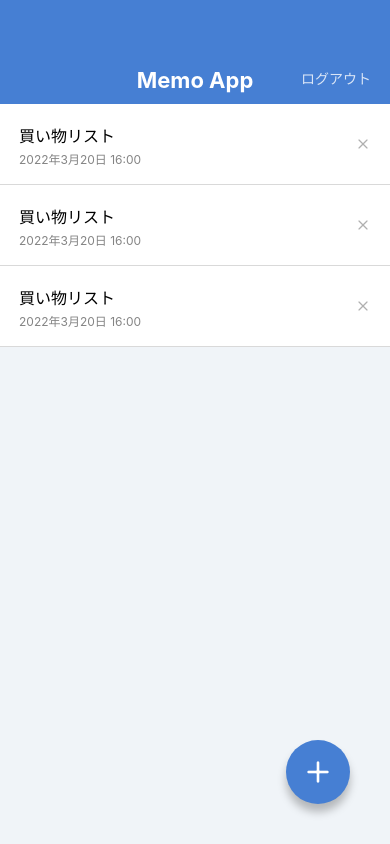
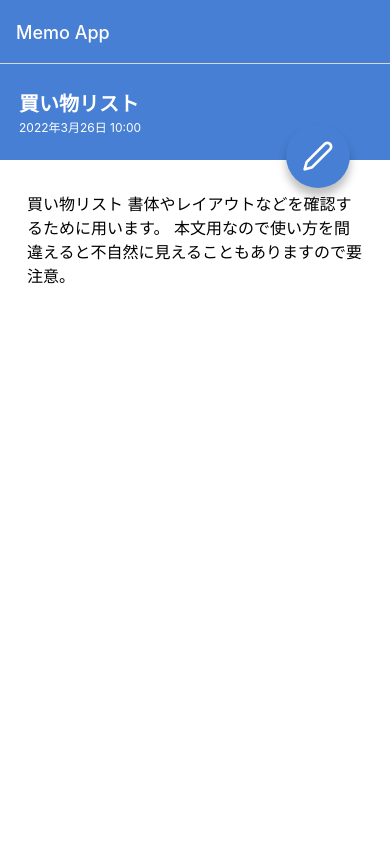
Before and after one commit to Nagao-yuma/MemoApp, a React Native app: screen /MemoDetail in a window 390 px wide. Built offline with nearby package versions, Linux system fonts and the light colour scheme.

Commit message:
add_navigator

```diff
--- a/App.jsx
+++ b/App.jsx
@@ -1,14 +1,34 @@
 import React from 'react';
+import { NavigationContainer } from '@react-navigation/native';
+import { createNativeStackNavigator } from '@react-navigation/native-stack';
 
 import MemoListScreen from './src/screens/MemoListScreen';
 import MemoDetailScreen from './src/screens/MemoDetailScreen';
 import MemoEditScreen from './src/screens/MemoEditScreen';
 import MemoCreateScreen from './src/screens/MemoCreateScreen';
-import LoginScreen from './src/screens/LogInScreen';
+import LogInScreen from './src/screens/LogInScreen';
 import SignUpScreen from './src/screens/SignUpScreen';
+
+const Stack = createNativeStackNavigator();
 
 export default function App() {
     return (
-      <MemoListScreen />
+      <NavigationContainer>
+        <Stack.Navigator
+          initialRouteName='MemoDetail'
+          screenOptions={{
+            headerStyle: { backgroundColor: '#467FD3'},
+            headerTitleStyle: { color: '#FFF'},
+            headerTitle: 'Memo App',
+          }}
+        >
+          <Stack.Screen name="MemoList" component={MemoListScreen} />
+          <Stack.Screen name="MemoDetail" component={MemoDetailScreen} />
+          <Stack.Screen name="MemoEdit" component={MemoEditScreen} />
+          <Stack.Screen name="MemoCreate" component={MemoCreateScreen} />
+          <Stack.Screen name="LogIn" component={LogInScreen} />
+          <Stack.Screen name="SignUp" component={SignUpScreen} />
+        </Stack.Navigator>
+      </NavigationContainer>
     );
 }
--- a/package.json
+++ b/package.json
@@ -9,12 +9,17 @@
   },
   "dependencies": {
     "@expo/vector-icons": "^12.0.5",
+    "@react-navigation/native": "^6.0.10",
+    "@react-navigation/native-stack": "^6.6.1",
+    "@react-navigation/stack": "^6.2.1",
     "expo": "~44.0.0",
     "expo-status-bar": "~1.2.0",
     "prop-types": "^15.8.1",
     "react": "17.0.1",
     "react-dom": "17.0.1",
     "react-native": "0.64.3",
+    "react-native-safe-area-context": "3.3.2",
+    "react-native-screens": "~3.10.1",
     "react-native-web": "0.17.1"
   },
   "devDependencies": {
--- a/src/screens/LoginScreen.jsx
+++ b/src/screens/LoginScreen.jsx
@@ -1,12 +1,10 @@
 import React from 'react';
 import { View, StyleSheet, Text, TextInput, TouchableOpacity} from 'react-native';
-import AppBar from '../components/AppBar';
 import Button from '../components/Button';
 
 export default function LoginScreen() {
     return(
         <View style={styles.container}>
-            <AppBar />
             <View style={styles.inner}>
                 <Text style={styles.title}>Log In</Text>
                 <TextInput placeholder="Email Address" style={styles.input} />
--- a/src/screens/MemoCreateScreen.jsx
+++ b/src/screens/MemoCreateScreen.jsx
@@ -1,14 +1,12 @@
 import React from 'react';
 import { View, TextInput, StyleSheet,} from 'react-native';
 
-import AppBar from '../components/AppBar';
 import CircleButton from '../components/CircleButton';
 import KeyboardSafeView from '../components/KeyboardSafeView';
 
 export default function MemoCreateScreen() {
     return(
         <KeyboardSafeView style={styles.container}>
-            <AppBar />
             <View style={styles.inputContainer}>
                 <TextInput value="" multiline style={styles.input} />
             </View>
--- a/src/screens/MemoDetailScreen.jsx
+++ b/src/screens/MemoDetailScreen.jsx
@@ -2,13 +2,11 @@ import React from 'react';
 import { View, ScrollView, Text, StyleSheet} from 'react-native';
 import { borderLeftColor } from 'react-native/Libraries/Components/View/ReactNativeStyleAttributes';
 
-import AppBar from '../components/AppBar';
 import CircleButton from '../components/CircleButton';
 
 export default function MemoDetailScreen() {
     return(
         <View style={styles.container}>
-            <AppBar />
             <View style={styles.memoHeader}>
                 <Text style={styles.memoTitle}>買い物リスト</Text>
                 <Text style={styles.memoDate}>2022年3月26日 10:00</Text>
@@ -20,7 +18,7 @@ export default function MemoDetailScreen() {
                     本文用なので使い方を間違えると不自然に見えることもありますので要注意。
                 </Text>
             </ScrollView>
-            <CircleButton style={{ top: 160, buttom: 'auto'}} name="edit-2" />
+            <CircleButton style={{ top: 60, buttom: 'auto'}} name="edit-2" />
         </View>
     );
 }
--- a/src/screens/MemoEditScreen.jsx
+++ b/src/screens/MemoEditScreen.jsx
@@ -2,14 +2,12 @@ import React from 'react';
 import {
     View, TextInput, StyleSheet,
 } from 'react-native';
-import AppBar from '../components/AppBar';
 import CircleButton from '../components/CircleButton';
 import KeyboardSafeView from '../components/KeyboardSafeView';
 
 export default function MemoEditScreen() {
     return (
         <KeyboardSafeView style={styles.container} >
-            <AppBar />
             <View style={styles.inputContainer}>
                 <TextInput value="買い物リスト" multiline style={styles.input} />
             </View>
--- a/src/screens/MemoListScreen.jsx
+++ b/src/screens/MemoListScreen.jsx
@@ -1,14 +1,12 @@
 import React from 'react';
 import { View, StyleSheet} from 'react-native';
 
-import AppBar from '../components/AppBar';
 import MemoList from '../components/MemoList';
 import CircleButton from '../components/CircleButton';
 
 export default function MemoListScreen() {
     return (
         <View style={styles.container}>
-            <AppBar />
             <MemoList />
             <CircleButton name="plus" />
         </View>
--- a/src/screens/SignUpScreen.jsx
+++ b/src/screens/SignUpScreen.jsx
@@ -1,12 +1,10 @@
 import React from 'react';
 import { View, StyleSheet, Text, TextInput, TouchableOpacity} from 'react-native';
-import AppBar from '../components/AppBar';
 import Button from '../components/Button';
 
 export default function SignUpScreen() {
     return(
         <View style={styles.container}>
-            <AppBar />
             <View style={styles.inner}>
                 <Text style={styles.title}>Sign Up</Text>
                 <TextInput placeholder="Email Address" style={styles.input} />
```
Also changed, not shown: 1 other file (tests, documents, lock files or other folders).
